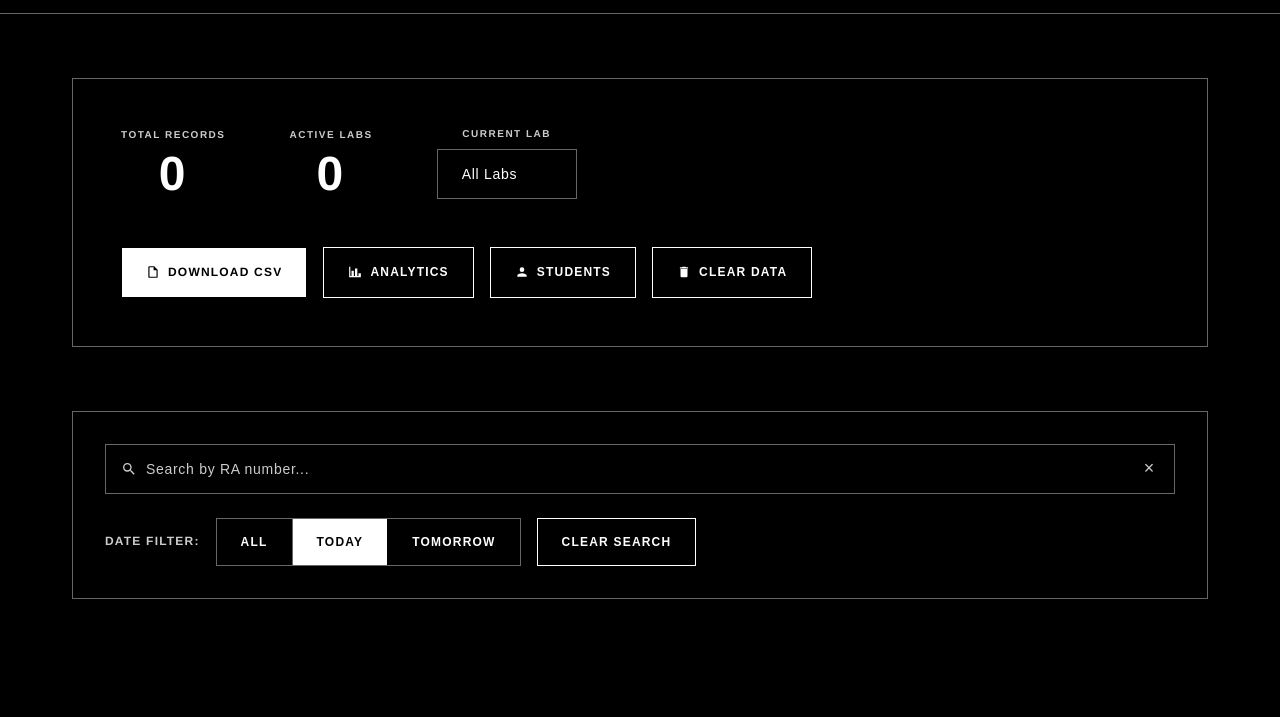
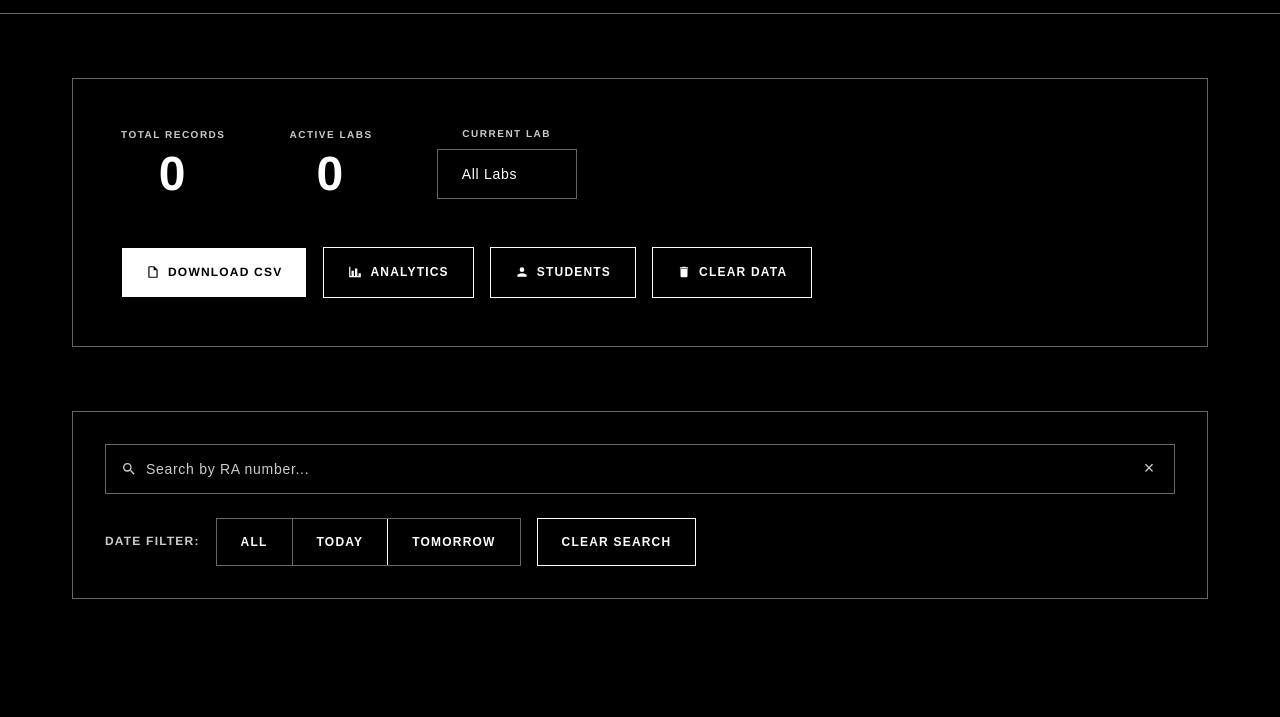
Before and after one commit to StarkAg/RFID_Attendance_New, a website: page index.html in a window 1280 px wide. Both pictures are taken after a click on the button 1088 px from the left and 48 px from the top of the page. Shown: the part 83-800 px from the top of the page. Drawn offline with Linux system fonts and the light colour scheme; no server answers.

Commit message:
Update date slider active state to use black background in dark theme

```diff
--- a/style.css
+++ b/style.css
@@ -459,8 +459,9 @@ html, body {
 }
 
 .dark-theme .date-slider-btn.active {
-  background: var(--white);
-  color: var(--black);
+  background: var(--black);
+  color: var(--white);
+  border-color: var(--white);
 }
 
 .dark-theme .date-slider-btn:hover {
```
